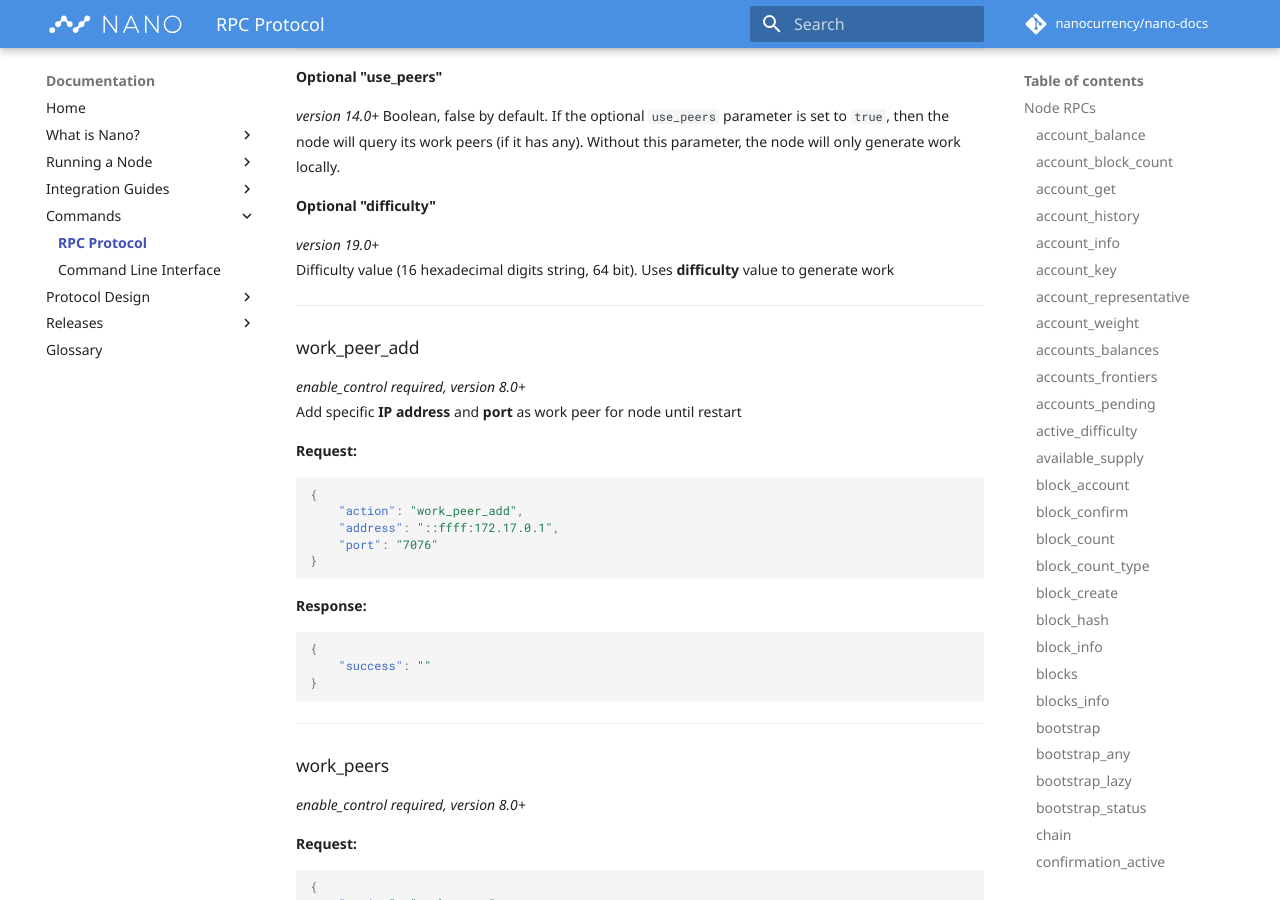
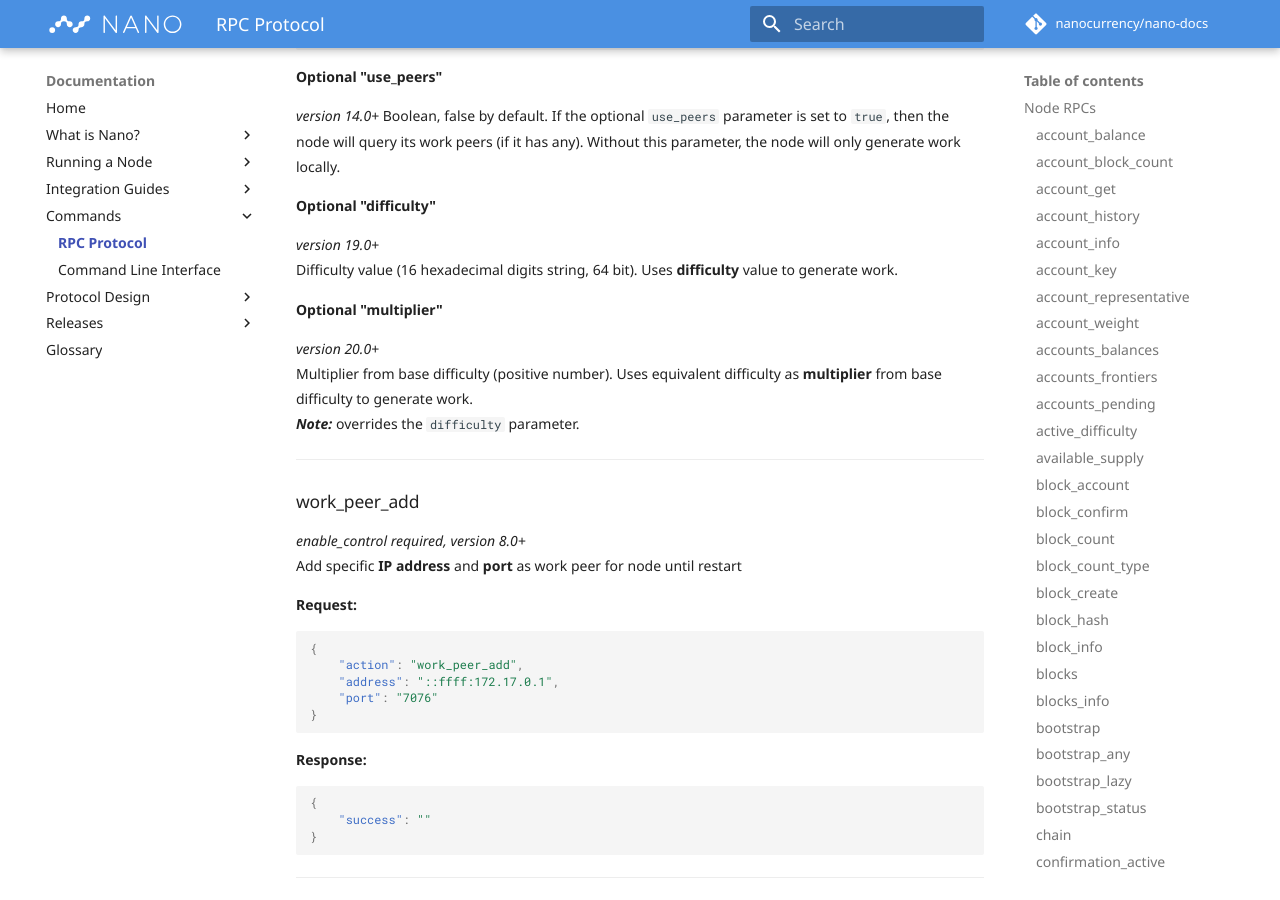
Before and after one commit to nanocurrency/nano-docs, an MkDocs documentation site: the page built from docs/commands/rpc-protocol.md, in a window 1280 px wide and 900 px high, scrolled down 50469 px. Built offline with MkDocs 1.6.1 and Material for MkDocs 9.7.7, drawn with Linux system fonts in a browser that asks for light colours; comment, search, counter and statistics services are not loaded; some of the changed text lies outside the part shown.

Commit message:
Multiplier option in RPCs work_generate and work_validate. (#65)
Following https://github.com/nanocurrency/nano-node/pull/2151

```diff
--- a/docs/commands/rpc-protocol.md
+++ b/docs/commands/rpc-protocol.md
@@ -2434,7 +2434,13 @@
 **Optional "difficulty"**
 
 _version 19.0+_
-Difficulty value (16 hexadecimal digits string, 64 bit). Uses **difficulty** value to generate work
+Difficulty value (16 hexadecimal digits string, 64 bit). Uses **difficulty** value to generate work.
+
+**Optional "multiplier"**
+
+_version 20.0+_
+Multiplier from base difficulty (positive number). Uses equivalent difficulty as **multiplier** from base difficulty to generate work.
+***Note:*** overrides the `difficulty` parameter.
 
 ---
 
@@ -2525,6 +2531,12 @@
 
 _version 19.0+_
 Difficulty value (16 hexadecimal digits string, 64 bit). Uses **difficulty** value to validate work
+
+**Optional "multiplier"**
+
+_version 20.0+_
+Multiplier from base difficulty (positive number). Uses equivalent difficulty as **multiplier** from base difficulty to validate work.
+***Note:*** overrides the `difficulty` parameter.
 
 ---
 
```
